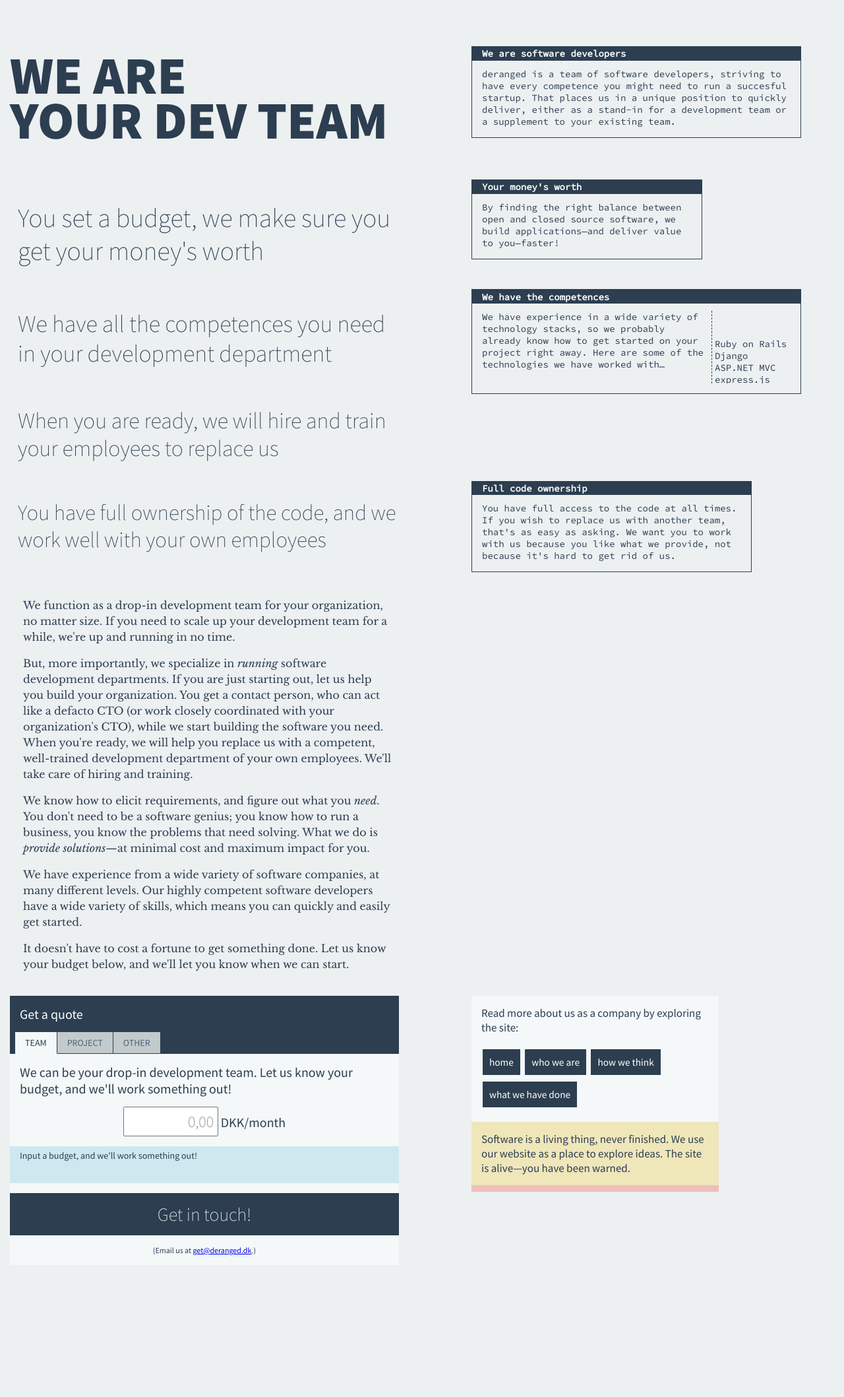
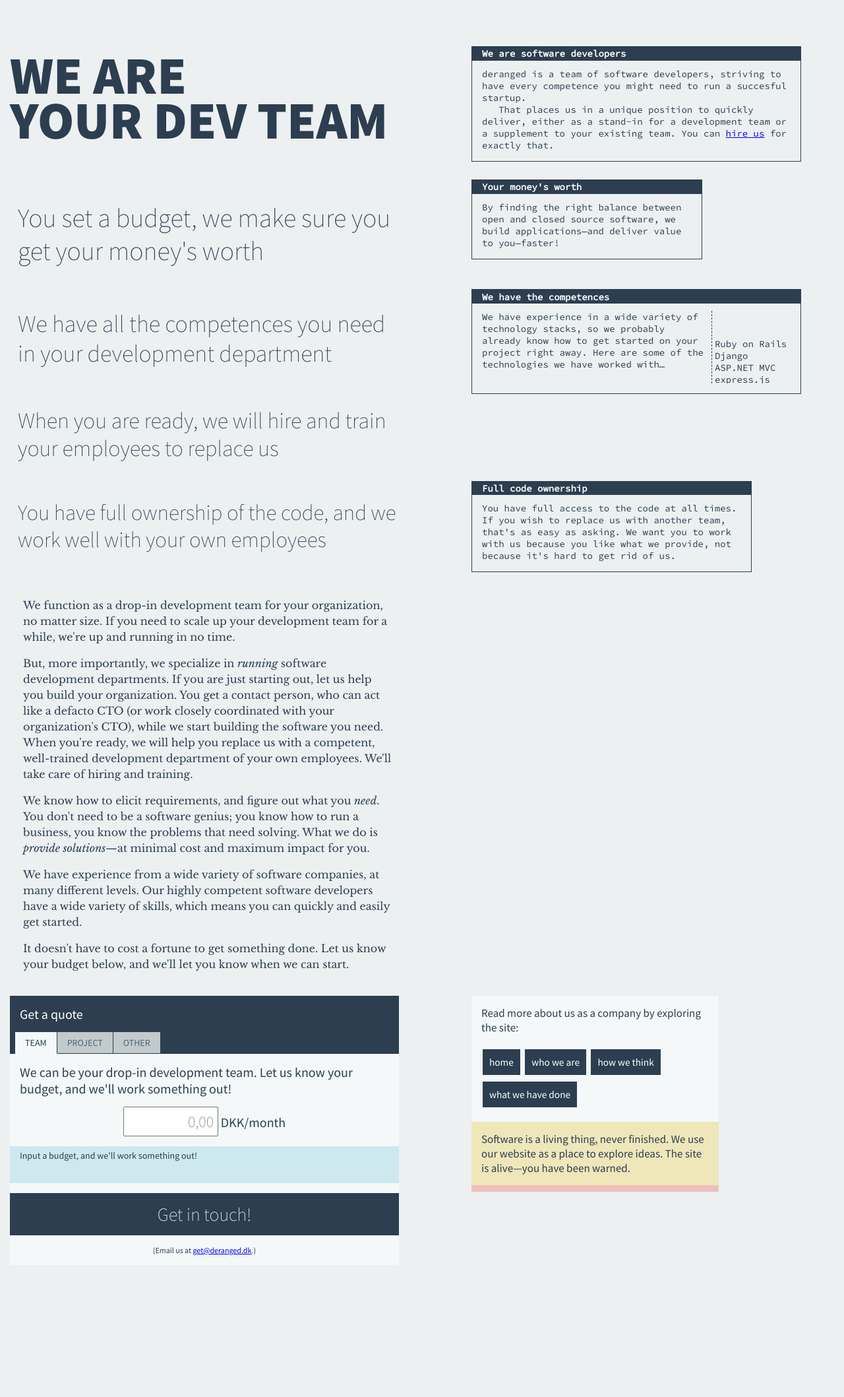
Before and after one commit to derangeddk/deranged.dk, a Jekyll site: the page built from index.html, in a window 1280 px wide. Shown: the whole page at 66% size. Built offline with Jekyll 4.4.1, drawn with Linux system fonts in a browser that asks for light colours.

Commit message:
Link to hire us already at the top; hover color on get in touch button

```diff
--- a/index.html
+++ b/index.html
@@ -194,6 +194,10 @@ title: 'We are your dev team: deranged'
             margin-left: 0;
             margin-right: 0;
             margin-bottom: 0;
+            transition: background-color 0.2s;
+        }
+        .get-a-quote .tab-content .button:hover {
+            background: #3f5e7c;
         }
         .get-a-quote .get-in-touch-explanation {
             text-align: center;
@@ -428,7 +432,7 @@ title: 'We are your dev team: deranged'
                 Let us know your budget below, and we'll let you know when we can start.
             </p>
         </section>
-        <section class="get-a-quote">
+        <section class="get-a-quote" id="get-a-quote">
             <div class="header">
                 Get a quote
             </div>
@@ -665,7 +669,10 @@ title: 'We are your dev team: deranged'
                 <div class="title">We are software developers</div>
                 <p>
                     deranged is a team of software developers, striving to have every competence you might need to run a succesful startup.
-                    That places us in a unique position to quickly deliver, either as a stand-in for a development team or a supplement to your existing team.
+                </p>
+                <p>
+                    &nbsp;&nbsp;&nbsp;That places us in a unique position to quickly deliver, either as a stand-in for a development team or a supplement to your existing team.
+                    You can <a href="#get-a-quote">hire us</a> for exactly that.
                 </p>
             </div>
         </aside>
```
